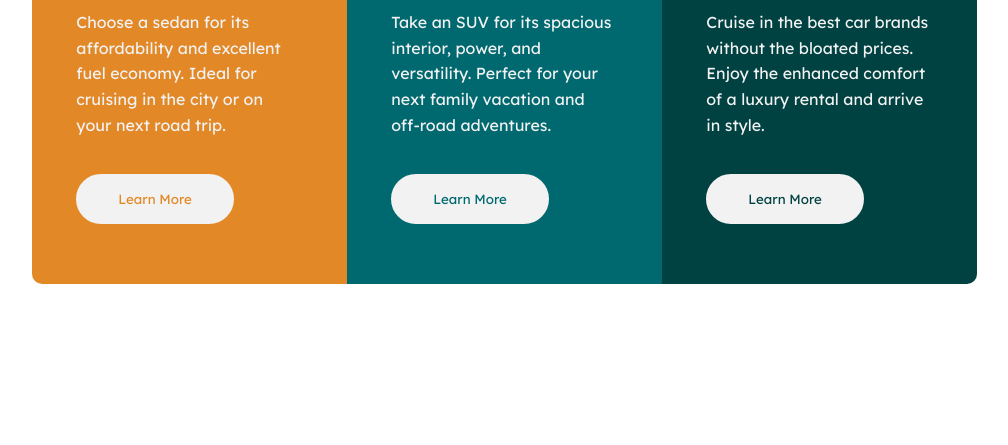
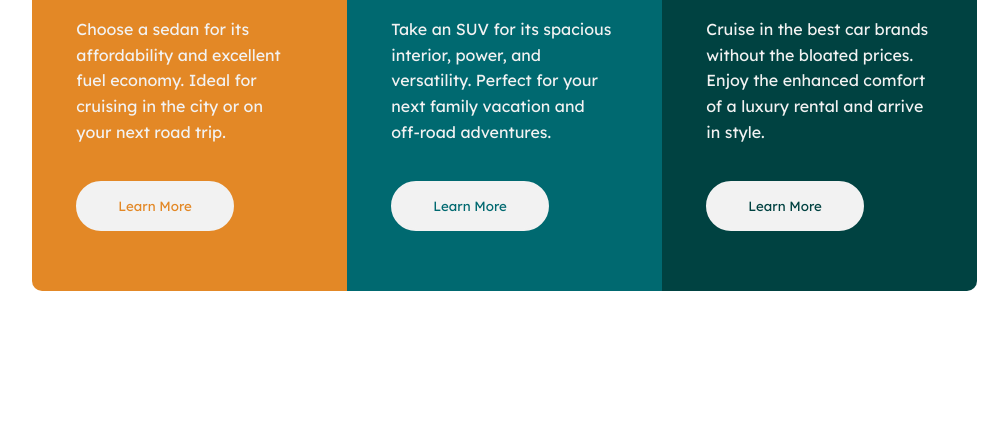
Before and after one commit to LivingGhoull/3-column-preview.github.io, a plain HTML site: page index.html in a window 1280 px wide. Shown: the part 355-800 px from the top of the page, without its empty margins (136-1144 px from the left). Drawn offline with Linux system fonts and the light colour scheme.

Commit message:
style for outcomment html

```diff
--- a/style.css
+++ b/style.css
@@ -104,7 +104,7 @@ p {
   #hero-section {
     display: grid;
     place-items: center;
-    height: calc(100vh - 14px);
+    height: 100vh;
   }
 
   .grid-container {
```
